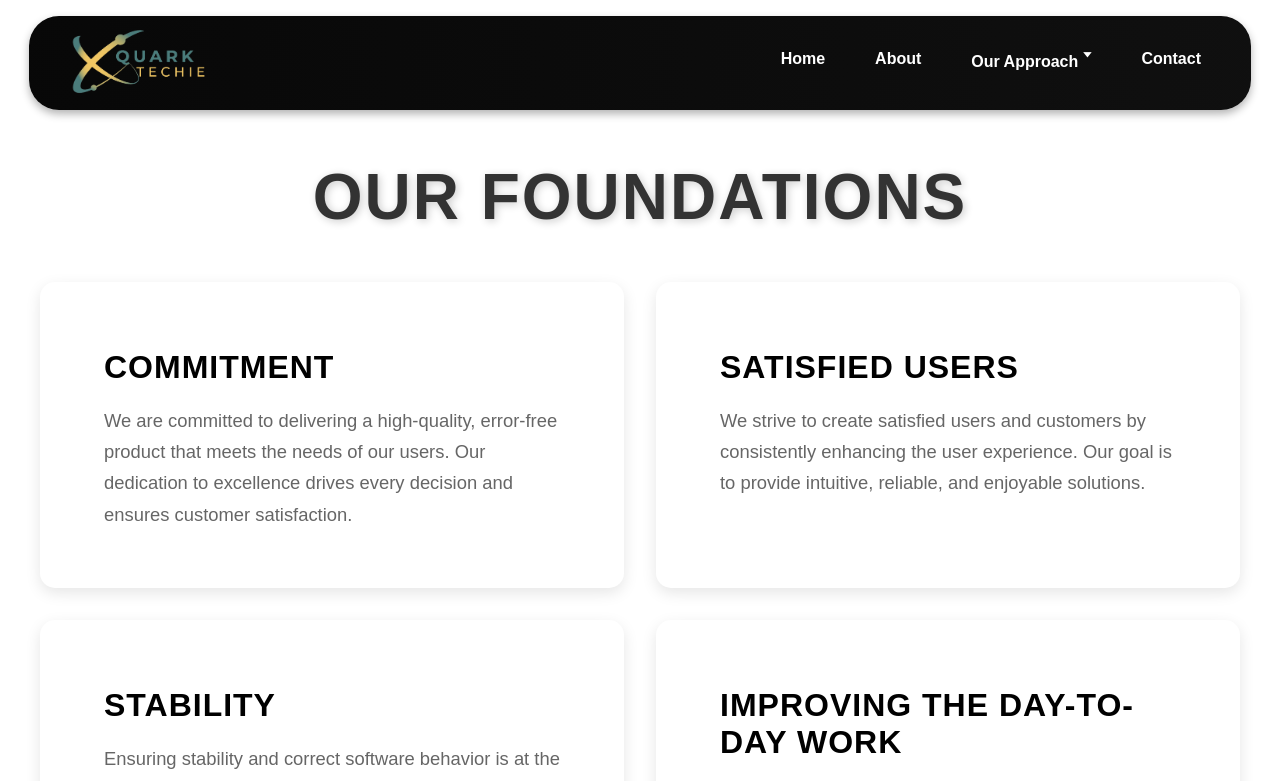
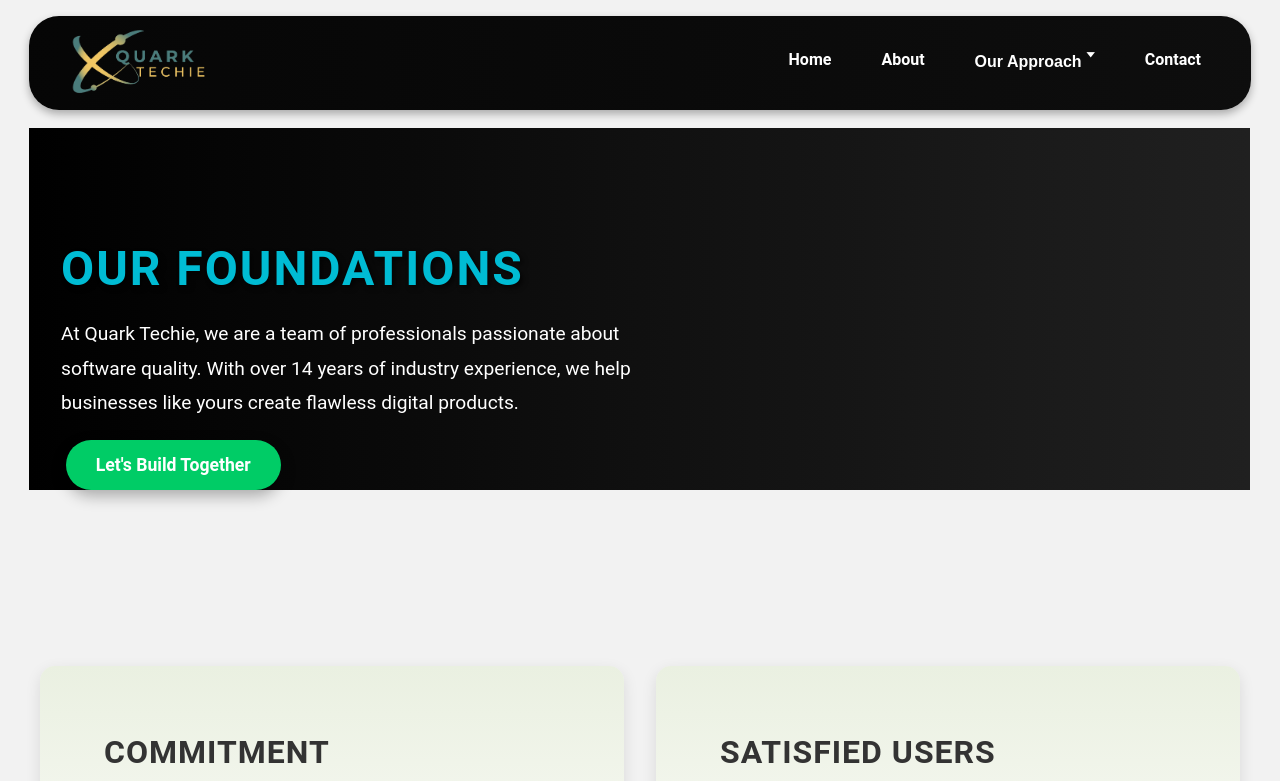
Before and after one commit to quark-techie/quark-techie-frontend, a React (Create React App) app: page /Foundations in a window 1280 px wide. Shown: the top 781 px of the page. Built offline with nearby package versions, Linux system fonts and the light colour scheme; a web font is replaced by a local one.

Commit message:
foundations

```diff
--- a/src/components/Contact/Contact.css
+++ b/src/components/Contact/Contact.css
@@ -24,9 +24,7 @@ form {
 }
 
 
-form:hover {
-    transform: scale(1.02);
-}
+
 
 form h2 {
     font-size: 34px;
--- a/src/components/Foundations/Foundations.css
+++ b/src/components/Foundations/Foundations.css
@@ -1,94 +1,82 @@
-/* Animazioni con @keyframes */
-@keyframes slideInFromLeft {
-  from {
-    transform: translateX(-100%);
-    opacity: 0;
-  }
-  to {
-    transform: translateX(0);
-    opacity: 1;
-  }
+/* Impostazioni generali */
+body {
+    font-family: 'Roboto', sans-serif;
+    margin: 0;
+    padding: 0;
+    background-color: #f2f2f2;
+    color: #333;
   }
 
-@keyframes fadeIn {
-  from {
-    opacity: 0;
-  }
-  to {
-    opacity: 1;
-  }
+  /* Contenitore principale */
+  .our-foundations {
+    max-width: 1200px;  /* Maggiore larghezza per uno stile più moderno */
+    margin: 0 auto;
+    padding: 3rem 2rem;  /* Più padding per uno spazio maggiore */
+    text-align: center;
   }
 
-/* Stili per il container principale */
-.our-foundations {
-  max-width: 1200px;
-  margin: 0 auto;
-  padding: 3rem 2rem;
-  text-align: center;
-  animation: fadeIn 1s ease-in-out; /* Animazione per il contenitore */
-}
-
-.our-foundations h1 {
+  /* Titolo principale */
+  h1 {
     font-size: 4rem;
-  color: #333;
+    color: #00bcd4;  /* Colore vivace per un aspetto futuristico */
     margin-top: 7rem;
     margin-bottom: 3rem;
     font-weight: 600;
     letter-spacing: 2px;
     text-transform: uppercase;
-  text-shadow: 2px 2px 8px rgba(0, 0, 0, 0.2);
-  animation: slideInFromLeft 1s ease-in-out; /* Animazione per il titolo */
+    text-shadow: 2px 2px 8px rgba(0, 0, 0, 0.2);  /* Effetto di ombra per il titolo */
   }
 
+  /* Lista di fondamenti con griglia a 2 righe e 2 colonne */
   .foundations-list {
     display: grid;
-  grid-template-columns: repeat(2, 1fr);
+    grid-template-columns: repeat(2, 1fr);  /* 2 colonne per schermi ampi */
     grid-gap: 2rem;
     margin-top: 2rem;
   }
 
+  /* Elemento di ciascun fondamento */
   .foundation-item {
     background-color: #ffffff;
     box-shadow: 0 5px 15px rgba(0, 0, 0, 0.1);
-  border-radius: 15px;
+    border-radius: 15px;  /* Più angoli arrotondati per un look più morbido */
     padding: 2.5rem;
     transition: transform 0.3s ease, box-shadow 0.3s ease, background-color 0.3s ease;
-  position: relative;
-  opacity: 0; /* Inizia nascosto */
-  animation: slideInFromLeft 1s ease-in-out;
-  animation-fill-mode: forwards; /* Mantiene lo stato finale */
+    position: relative;  /* Necessario per l'effetto hover */
+    background: linear-gradient( 0deg,#fdfdfb , #eaf0e1);
+
   }
 
-.foundation-item:nth-child(1) {
-  animation-delay: 0.2s; /* Ritardo per il primo elemento */
+  @keyframes example {
+    0% {background-position: 0% 50%;}
+    50% {background-position: 50% 100%;}
+    100% {background-position: 100% 0%;}
+
   }
 
-.foundation-item:nth-child(2) {
-  animation-delay: 0.4s; /* Ritardo per il secondo elemento */
+  /* Effetto hover per gli item */
+  .foundation-item:hover {
+    transform: translateY(-10px);  /* Sospensione sopra al passaggio del mouse */
+    box-shadow: 0 20px 40px rgba(0, 0, 0, 0.2);
+
+    animation: example 8s ease infinite;
+
   }
 
-.foundation-item:nth-child(3) {
-  animation-delay: 0.6s; /* Ritardo per il terzo elemento */
+
+
+  /* Contenuto di ciascun fondamento */
+  .foundation-content {
+
+
+    text-align: left;
+    padding: 0 1.5rem;  /* Aggiunto padding per un migliore bilanciamento del contenuto */
   }
 
-.foundation-item:nth-child(4) {
-  animation-delay: 0.8s; /* Ritardo per il quarto elemento */
-}
-
-.foundation-item:hover {
-  transform: translateY(-10px);
-  box-shadow: 0 20px 40px rgba(0, 0, 0, 0.2);
-  color: #fff;
-}
-
-.foundation-content {
-  text-align: left;
-  padding: 0 1.5rem;
-}
-
-.our-foundations h2 {
+  /* Titolo di ciascun fondamento */
+  h2 {
     font-size: 2rem;
-  color: black;
+    color: #333;
     margin-bottom: 1.2rem;
     font-weight: 600;
     text-transform: uppercase;
@@ -96,8 +84,133 @@
     transition: color 0.3s ease;
   }
 
-.our-foundations p {
+  /* Descrizione di ciascun fondamento */
+  p {
     font-size: 1.15rem;
     color: #666;
     line-height: 1.7;
+    transition: transform 0.3s ease;
   }
+
+
+  /* Responsività per dispositivi mobili */
+  @media (max-width: 768px) {
+    .foundations-list {
+      grid-template-columns: 1fr;  /* Una colonna su dispositivi mobili */
+      gap: 1.5rem;
+    }
+
+    h1 {
+      font-size: 2.8rem;
+    }
+
+    h2 {
+      font-size: 1.8rem;
+    }
+
+    p {
+      font-size: 1rem;
+    }
+  }
+
+  .about-container {
+    display: flex;
+    justify-content: center;
+    align-items: center;
+    padding: 5vw 29px;
+    margin-top: 4rem;
+    margin-bottom: 2rem;
+    height: auto;
+    width: 95.4%;
+    left: 50%;
+  }
+  .about-content {
+    display: flex;
+    align-items: center;
+    background: linear-gradient(90deg, #000000, #202020);
+    backdrop-filter: blur(15px); /* Smoother blur effect */
+    color: #fff;
+    padding: 6rem 70px;
+    border-radius: 50px;
+    border: #00cc66;
+    width: 130%;
+    position: relative;
+    animation: gradient 8s ease infinite;
+    transition: all 0.3s ease-in-out;
+    display: inline;
+  }
+  .about-text-container {
+    width: 50%;
+    margin-left: 2rem;
+    text-align: left;
+    color: #fffc3a;
+    overflow: hidden;
+  }
+  .about-image {
+    width: 40%;
+    margin-left: 2.5%;
+    margin-right: 2.5%;
+  }
+  .about-title {
+    font-family: 'Roboto', sans-serif;
+    font-size: 300%;
+    margin-bottom: 20px;
+    font-weight: bold;
+    text-shadow: 3px 3px 5px rgba(0, 0, 0, 0.6); /* Softened shadow */
+    text-align: left;
+    white-space:nowrap;
+
+  }
+  .about-text {
+    font-size: 120%;
+    line-height: 1.8;
+    color: #fff;
+    text-align: left;
+  }
+  .about-button {
+    display: inline-block;
+    padding: 15px 30px;
+    font-size: 1.1rem;
+    color: #fff;
+    background-color: #00cc66;
+    border-radius: 50px;
+    text-decoration: none;
+    font-weight: bold;
+    transition: all 0.3s ease;
+    box-shadow: 0 6px 15px rgba(0, 0, 0, 0.3);
+    margin-left: 3%;
+  }
+  .about-button:hover {
+    background-color: #fffc3a;
+    transform: translateY(-5px);
+    box-shadow: 0 10px 25px rgba(0, 0, 0, 0.4);
+  }
+  @media (max-width: 720px) {
+    .about-container {
+      padding: 0;
+      margin-top: 2rem;
+    }
+    .about-content {
+      flex-direction: column;
+      padding: 8vw 5vw;
+      border-radius: 0%;
+      transition: cubic-bezier(0.175, 0.885, 0.32, 1.275);
+    }
+    .about-text-container {
+      width: 55%;
+      text-align: left;
+    }
+    .about-image-container {
+      max-width: 100%;
+      text-align: left;
+    }
+    .about-title {
+      font-size: 300%;
+      white-space: nowrap;
+      overflow: visible;
+      text-align: center;
+    }
+    .about-text {
+      font-size: 130%;
+    }
+  }
--- a/src/components/Foundations/Foundations.jsx
+++ b/src/components/Foundations/Foundations.jsx
@@ -22,8 +22,24 @@ const OurFoundations = () => {
   ];
 
   return (
+    <div>
+    <div className="about-container">
+      <div className="about-content">
+        <div className="about-text-container">
+          <h1 className="about-title">Our Foundations</h1>
+          <p className="about-text">
+            At Quark Techie, we are a team of professionals passionate about software quality. With over 14 years of industry experience, we help businesses like yours create flawless digital products.
+          </p>
+          </div>
+          <div classname="about-image">
+          <a href="#contact" className="about-button">
+            Let's Build Together
+          </a>
+        </div>
+      </div>
+    </div>
     <div className="our-foundations">
-      <h1>Our Foundations</h1>
+
       <div className="foundations-list">
         {foundations.map((item, index) => (
           <div key={index} className="foundation-item">
@@ -35,6 +51,7 @@ const OurFoundations = () => {
         ))}
       </div>
     </div>
+  </div>
   );
 };
 
```
Lines whose indentation alone changed are shown as unchanged.
